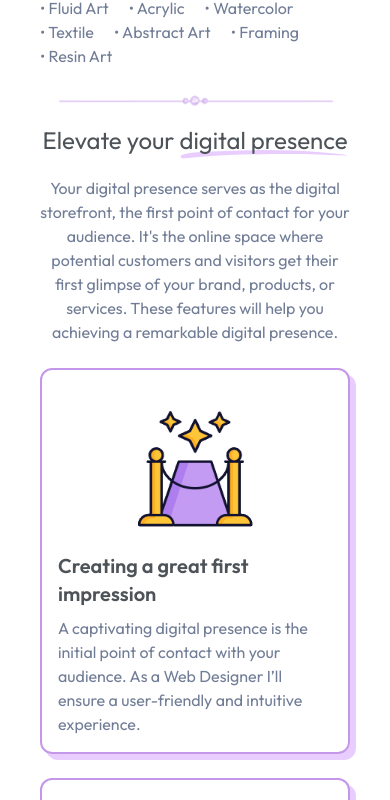
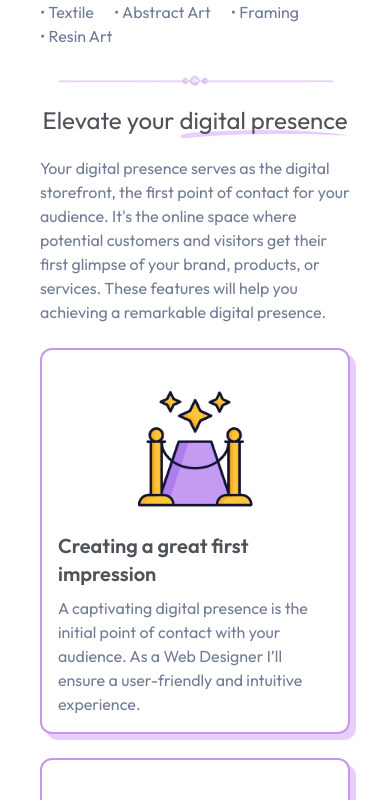
Before and after one commit to Artentii/my-portfolio, a Next.js app: page /components/Sections/services in a window 390 px wide. Shown: the part 1928-2728 px from the top of the page. Built offline with nearby package versions, Linux system fonts and the light colour scheme.

Commit message:
Services fix extension

```diff
--- a/src/app/components/Sections/services/page.js
+++ b/src/app/components/Sections/services/page.js
@@ -66,7 +66,7 @@ const addDigitalPresenceCards = [
 
 export default function Services() {
   return (
-    <div className="p-5 lg:p-10 m-5 lg:m-10 bg-white/70 rounded-md" id="services">
+    <div className="p-5 lg:p-10 mx-5 lg:m-10 bg-white/70 rounded-md" id="services">
       {/* <Image className="absolute right-28 animate-heart" src="/deco/heart.svg" alt="Bulb" width={125} height={150} /> */}
       <Image className="absolute right-20 animate-float hidden lg:block" src="/deco/stars_two.svg" alt="Bulb" width={125} height={120} />
       <div className=" flex justify-center" id="services">
@@ -102,7 +102,7 @@ export default function Services() {
           <h4 className="text-2xl lg:text-4xl text-gray-normal text-center">
             Elevate your <span className="word-deco-s">digital presence</span>
           </h4>
-          <p className="lg:text-md lg:w-2/3 py-5 lg:py-10 lg:text-lg text-center text-gray-light mx-auto">
+          <p className="lg:text-md lg:w-2/3 py-5 lg:py-10 lg:text-lg text-gray-light mx-auto">
             Your digital presence serves as the digital storefront, the first point of contact for your audience. It&apos;s the online space where potential customers and visitors get their first
             glimpse of your brand, products, or services. These features will help you achieving a remarkable digital presence.
           </p>
@@ -192,8 +192,8 @@ export default function Services() {
             <span className="lg:text-lg">Neil Gershenfeld</span>
           </div>
           <div className="relative flex flex-col items-center xl:absolute xl:right-0 xl:top-32">
-            <Image src="/services/creative_process_1.png" alt="Girl with a brush" width={325} height={300} priority className="animate-float" />
-            <Image src="/services/creative_process_2.png" alt="Girl with a brush" width={325} height={300} priority className="absolute top-0 " />
+            <Image src="/services/Creative_process_1.png" alt="Girl with a brush" width={325} height={300} priority className="animate-float" />
+            <Image src="/services/Creative_process_2.png" alt="Girl with a brush" width={325} height={300} priority className="absolute top-0 " />
           </div>
         </div>
 
--- a/src/app/components/latestprojects.js
+++ b/src/app/components/latestprojects.js
@@ -27,22 +27,18 @@ const addInformationCard = [
 
 export default function LatestProjects() {
   return (
-    <div className="relative m-5 lg:mx-10">
+    <div className="relative mx-5 lg:mx-10">
       <Image className="mx-auto lg:hidden" src="/deco/divider_s.png" alt="Bulb" width={600} height={100} />
       <div className=" flex flex-col items-start gap-5">
-        <h3 className="text-3xl text-gray-normal font-semibold">Recent work
-        </h3>
+        <h3 className="text-3xl text-gray-normal font-semibold">Recent work</h3>
         <div className="flex flex-col lg:flex-row gap-4 w-full">
           {addInformationCard.map((card, index) => (
-            <div
-              key={index}
-              className="relative w-full group lg:hover:scale-110 transition-all duration-300 ease-in-out rounded-md shadow-md lg:shadow-none lg:hover:shadow-lg hover:z-40"
-            >
+            <div key={index} className="relative w-full group lg:hover:scale-110 transition-all duration-300 ease-in-out rounded-md shadow-md lg:shadow-none lg:hover:shadow-lg hover:z-40">
               <Image className="w-full object-cover rounded-md" src={card.imgUrl} alt={card.textAlt} width={400} height={400} />
               <div className="absolute rounded-md p-10 inset-0 lg:hidden bg-gradient-to-r from-white to-transparent lg:hover:bg-gradient-to-r transition-all duration-300  ease-in-out flex lg:group-hover:flex flex-col items-start justify-center gap-4">
                 <span className="uppercase font-medium text-gray-normal">{card.category}</span>
                 <span className="font-semibold text-gray-normal text-4xl">{card.title}</span>
-                <button className="text-white bg-primary-color lg:hover:-translate-y-1 shadow-button lg:hover:bg-white border-2 border-primary-color lg:hover:text-primary-color lg:hover:border-primary-color lg:hover:shadow-button-two cursor-pointer transition-all duration-300 ease-in-out px-8 py-2 rounded-md">
+                <button className=" text-primary-color lg:text-white bg-white lg:bg-primary-color lg:hover:-translate-y-1 shadow-button lg:hover:bg-white border-2 border-primary-color lg:hover:text-primary-color lg:hover:border-primary-color lg:hover:shadow-button-two cursor-pointer transition-all duration-300 ease-in-out px-8 py-2 rounded-md">
                   {card.button}
                 </button>
               </div>
@@ -50,6 +46,7 @@ export default function LatestProjects() {
           ))}
         </div>
       </div>
+      <Image className="mx-auto lg:hidden" src="/deco/divider_s.png" alt="Bulb" width={600} height={100} />
     </div>
   );
 }
```
